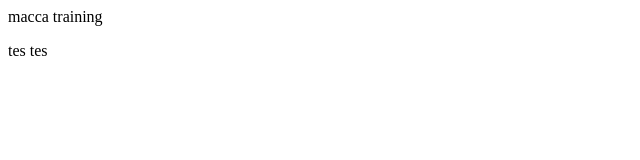
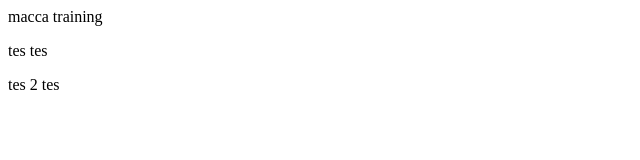
Before and after one commit to leoOnsik/tesProject, a plain HTML site: page index.html in a window 1280 px wide. Shown: the full height of the page, 0-640 px from the left. Drawn offline with Linux system fonts and the light colour scheme.

Commit message:
add 2 lines

```diff
--- a/index.html
+++ b/index.html
@@ -4,5 +4,6 @@
     </head>
     <body>
         <p>tes tes</p>
+        <p>tes 2 tes</p>
     </body>
 </html>
```
